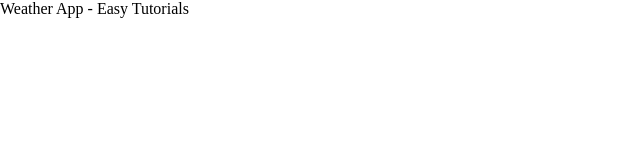
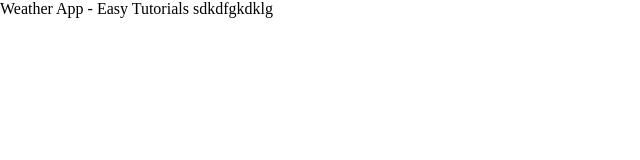
Before and after one commit to Veronika181/Weather-app, a plain HTML site: page index.html in a window 1280 px wide. Shown: the whole page, without its empty margins (0-640 px from the left). Drawn offline with Linux system fonts and the light colour scheme.

Commit message:
test commit

```diff
--- a/index.html
+++ b/index.html
@@ -4,5 +4,6 @@
     <meta name="viewport" content="width=device-width, initial-scale=1.0"
     <title>Weather App - Easy Tutorials</title>
     <link rel="stylesheet" href="style.css">
+    sdkdfgkdklg
 </head>
 </html>
```
